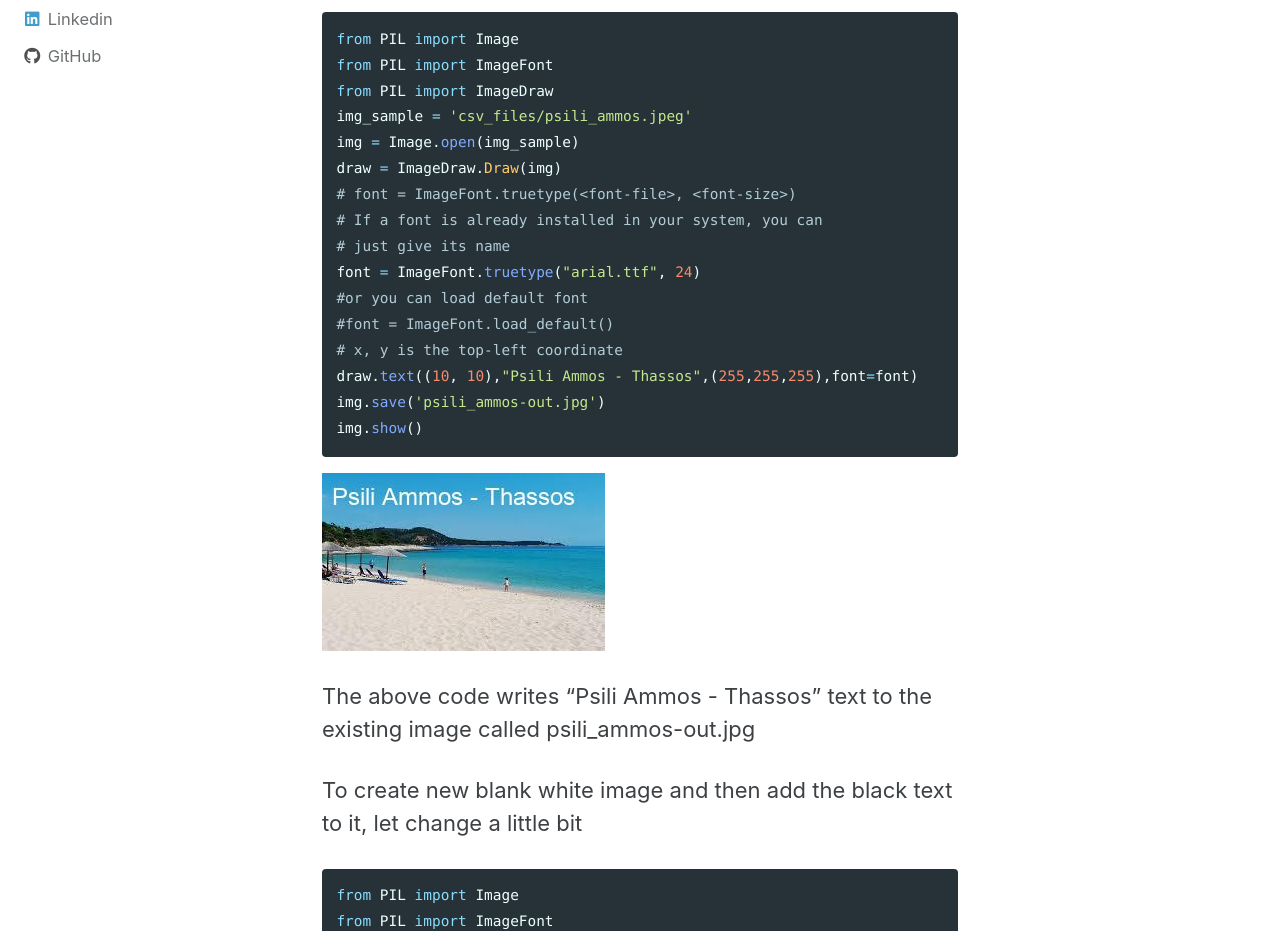
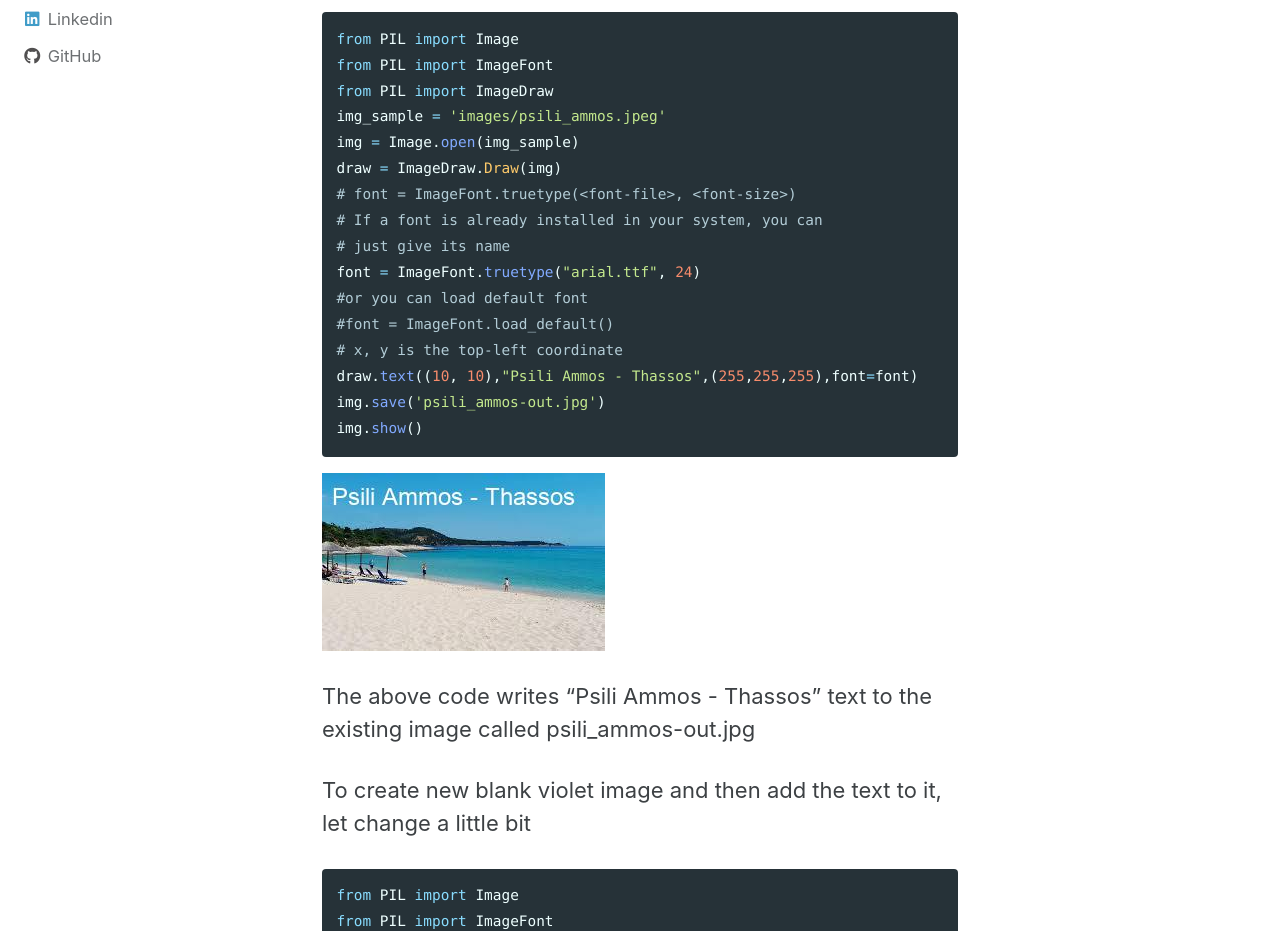
Before and after one commit to tradovic/blog, a Jekyll site: the page built from _posts/2019-12-13-add-text-on-image.md, in a window 1280 px wide and 1400 px high. Shown: the part 379-1310 px from the top of the window. Built offline with Jekyll 4.4.1, drawn with Linux system fonts in a browser that asks for light colours; cached includes are drawn as plain includes.

Commit message:
Update 2019-12-13-add-text-on-image.md

````diff
--- a/_posts/2019-12-13-add-text-on-image.md
+++ b/_posts/2019-12-13-add-text-on-image.md
@@ -16,7 +16,7 @@ We can use ImageFont and ImageDraw to insert text to an image using Python
 from PIL import Image
 from PIL import ImageFont
 from PIL import ImageDraw
-img_sample = 'csv_files/psili_ammos.jpeg'
+img_sample = 'images/psili_ammos.jpeg'
 img = Image.open(img_sample)
 draw = ImageDraw.Draw(img)
 # font = ImageFont.truetype(<font-file>, <font-size>)
@@ -34,7 +34,7 @@ img.show()
 
 The above code writes “Psili Ammos - Thassos” text to the existing image called psili_ammos-out.jpg
 
-To create new blank white image and then add the black text to it, let change a little bit
+To create new blank violet image and then add the text to it, let change a little bit
 
 ```python
 from PIL import Image
````
